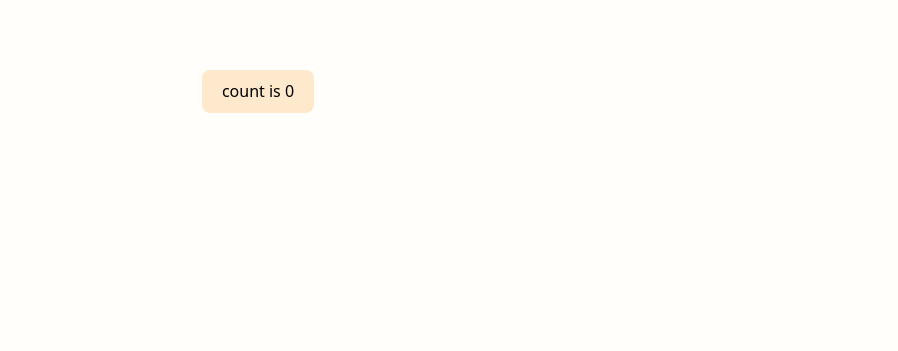
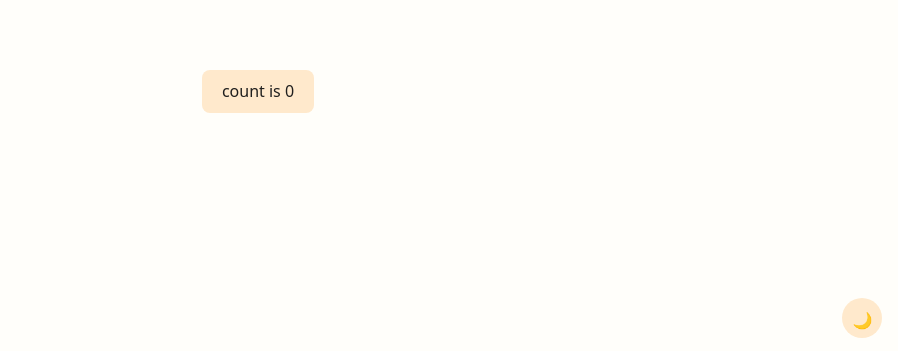
Before and after one commit to iixnana/resume, a React (Vite) app: page / in a window 1280 px wide. Shown: the part 446-797 px from the top of the page, without its empty margins (382-1280 px from the left). Built offline with nearby package versions, Linux system fonts and the light colour scheme.

Commit message:
added eslint rules, updated readme, added theme toggle button

```diff
--- a/index.html
+++ b/index.html
@@ -9,8 +9,46 @@
 </head>
 
 <body>
+  <button id="theme-toggle" class="theme-toggle" aria-label="Toggle dark mode">🌙</button>
   <div id="root"></div>
   <script type="module" src="/src/index.tsx"></script>
+  <script>
+    const root = document.documentElement;
+    const darkTheme = "dark";
+    const lightTheme = "light";
+
+    window.addEventListener("DOMContentLoaded", () => {
+      const btn = document.getElementById("theme-toggle");
+      if (!btn) {
+        console.warn("theme-toggle button not found");
+        return;
+      }
+
+      function applyTheme(theme) {
+        const isDark = theme === darkTheme;
+
+        root.classList.toggle(darkTheme, isDark);
+        localStorage.setItem("theme", isDark ? darkTheme : lightTheme);
+
+        btn.textContent = isDark ? "🌞" : "🌙";
+      }
+
+      const saved = localStorage.getItem("theme");
+      if (saved === darkTheme || saved === lightTheme) {
+        applyTheme(saved);
+      } else if (window.matchMedia &&
+        window.matchMedia("(prefers-color-scheme: dark)").matches) {
+        applyTheme(darkTheme);
+      } else {
+        applyTheme(lightTheme);
+      }
+
+      btn.addEventListener("click", () => {
+        const isDark = root.classList.contains(darkTheme);
+        applyTheme(isDark ? lightTheme : darkTheme);
+      });
+    });
+  </script>
 </body>
 
 </html>
--- a/package.json
+++ b/package.json
@@ -21,8 +21,10 @@
     "@types/react-dom": "^19.2.2",
     "@vitejs/plugin-react": "^5.1.0",
     "eslint": "^9.39.1",
+    "eslint-plugin-react-dom": "^2.3.5",
     "eslint-plugin-react-hooks": "^7.0.1",
     "eslint-plugin-react-refresh": "^0.4.24",
+    "eslint-plugin-react-x": "^2.3.5",
     "globals": "^16.5.0",
     "typescript": "~5.9.3",
     "typescript-eslint": "^8.46.3",
--- a/src/index.css
+++ b/src/index.css
@@ -4,8 +4,6 @@
   font-weight: 400;
 
   color-scheme: light dark;
-  color: #201F1E;
-  background-color: #FFFEFA;
 
   font-synthesis: none;
   text-rendering: optimizeLegibility;
@@ -16,7 +14,7 @@
   --button-background-color: #FFE9CC;
   --primary-color: #f15391;
   --secondary-color: #AE8997;
-  --text-color-dark: #46202A;
+  --text-color: #201F1E;
 
   --link-color: #E21266;
   --link-hover-color: #A30F4A;
@@ -25,24 +23,16 @@
   --color-cornsilk: #FFF6D7;
   --color-eerie-black: #201F1E;
   --color-baby-powder: #FFFEFA;
-
-  --color-success: #70d11b;
-  --color-error: #e7162e;
 }
 
-@media (prefers-color-scheme: dark) {
-  :root {
+:root.dark {
   /* Dark theme overrides */
-    color: #FFE9C7;
-    background-color: #201F1E;
   --text-color: #FFE9C7;
   --background-color: #201F1E;
   --link-color: #F9A1CE;
   --link-hover-color: #FBD0E6;
   --button-background-color: #786E68;
 }
-}
-
 
 a {
   font-weight: 500;
@@ -61,6 +51,7 @@ body {
   min-width: 320px;
   min-height: 100vh;
   cursor: url('/cursor.svg'), url('/cursor.png'), url('/cursor.cur'), auto;
+  color: var(--text-color);
   background-color: var(--background-color);
 }
 
@@ -76,6 +67,7 @@ button {
   font-size: 1em;
   font-weight: 500;
   font-family: inherit;
+  color: var(--text-color);
   background-color: var(--button-background-color);
   cursor: pointer;
   transition: border-color 0.25s;
@@ -89,3 +81,28 @@ button:focus,
 button:focus-visible {
   outline: 4px auto var(--primary-color);
 }
+
+.theme-toggle {
+  position: fixed;
+  bottom: 1rem;
+  right: 1rem;
+  padding: 0.6em 0.6em;
+  width: 40px;
+  height: 40px;
+  border-radius: 50%;
+}
+
+html,
+body {
+  transition:
+    background-color 0.25s ease,
+    color 0.25s ease;
+}
+
+a,
+button {
+  transition:
+    background-color 0.25s ease,
+    color 0.25s ease,
+    border-color 0.25s ease;
+}
```
Also changed, not shown: eslint.config.js (+6 -2 lines), 2 other files (tests, documents, lock files or other folders). Lines whose indentation alone changed are shown as unchanged.
